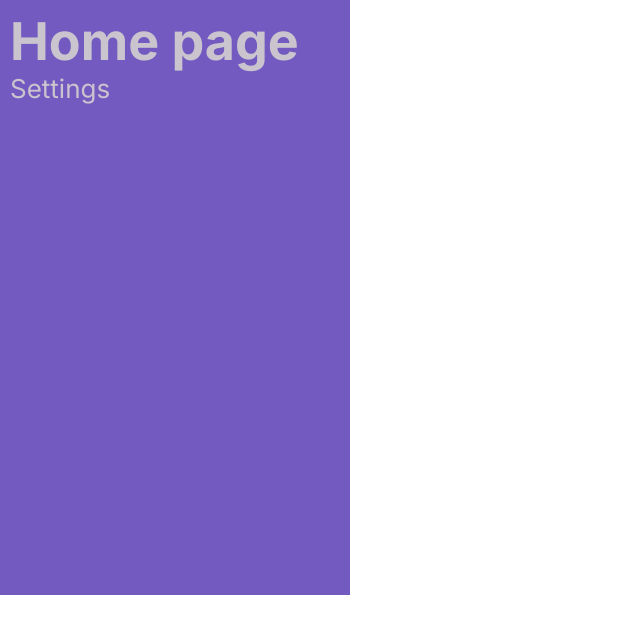
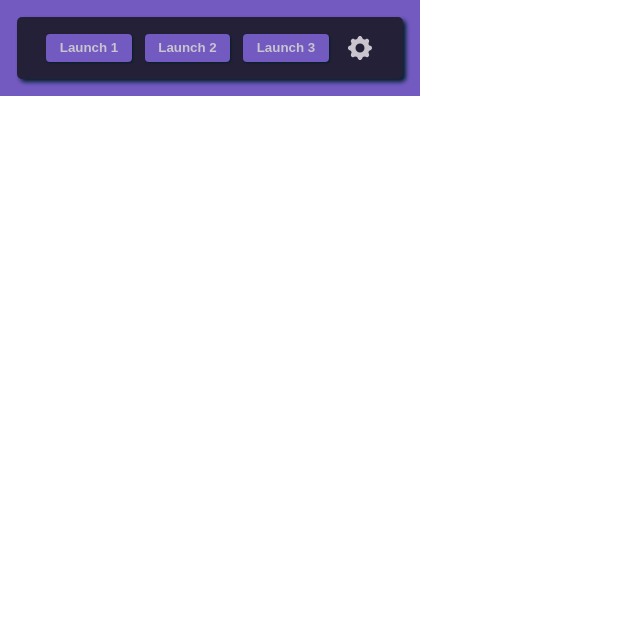
Before and after one commit to sandypockets/fast-tabs, a React (Create React App) app: page / in a window 1280 px wide. Shown: the top 634 px of the page, without its empty margins (0-640 px from the left). Built offline with nearby package versions, Linux system fonts and the light colour scheme.

Commit message:
Set basic styling, functionality

```diff
--- a/src/App.js
+++ b/src/App.js
@@ -1,7 +1,6 @@
 import { useState } from "react";
 import './main.css';
 import Home from "./components/Home";
-import ButtonSettings from "./components/ButtonSettings";
 import Settings from "./components/Settings";
 
 function App() {
@@ -40,14 +39,6 @@
           setState={setState}
         />
       }
-      {page === '1' &&
-        <ButtonSettings
-          buttonId={'1'}
-          changePage={changePage}
-          state={state}
-          setState={setState}
-        />
-      }
     </div>
   );
 }
--- a/src/components/ButtonSettings.jsx
+++ /dev/null
@@ -1,7 +0,0 @@
-export default function ButtonSettings({ buttonId }) {
-  return (
-    <>
-      Button Settings
-    </>
-  )
-}
--- /dev/null
+++ b/src/components/FastTabButtons.jsx
@@ -0,0 +1,12 @@
+import SettingsIcon from "./SettingsIcon";
+
+export default function FastTabButtons({ changePage }) {
+  return (
+    <div className="card flex-center">
+      <button>Launch 1</button>
+      <button>Launch 2</button>
+      <button>Launch 3</button>
+      <SettingsIcon changePage={changePage} />
+    </div>
+  )
+}
--- a/src/components/Home.jsx
+++ b/src/components/Home.jsx
@@ -1,8 +1,9 @@
+import FastTabButtons from "./FastTabButtons";
+
 export default function Home({ changePage }) {
   return (
     <>
-      <h1 className="get-started">Home page</h1>
-      <a onClick={() => changePage('settings')}>Settings</a>
+      <FastTabButtons changePage={changePage} />
     </>
   )
 }
--- /dev/null
+++ b/src/components/LinkGroup.jsx
@@ -0,0 +1,13 @@
+export default function LinkGroup({ group, groupNum }) {
+  return (
+    <div className="urlForms card">
+      <h3 className="linkGroupTitle cardTitle">Link group {groupNum}</h3>
+      {group.map((item, index) => (
+        <div key={index} className="urlForm">
+          <label className={item.className}>{item.label}</label>
+          <input className={item.inputClassName} type={item.type} value={item.value} checked={item.checked} onChange={item.onChangeFunction} />
+        </div>
+      ))}
+    </div>
+  )
+}
--- /dev/null
+++ b/src/components/PageButtons.jsx
@@ -0,0 +1,18 @@
+export default function PageButtons({ subPage, setSubPage }) {
+
+  const handleClick = (destination) => {
+    if (subPage === destination) {
+      setSubPage('groups')
+    } else {
+      setSubPage(destination)
+    }
+  }
+
+  return (
+    <div className="card flex-center">
+      <button onClick={() => handleClick('groupOne')}>Edit Group 1</button>
+      <button onClick={() => handleClick('groupTwo')}>Edit Group 2</button>
+      <button onClick={() => handleClick('groupThree')}>Edit Group 3</button>
+    </div>
+  )
+}
--- a/src/components/Settings.jsx
+++ b/src/components/Settings.jsx
@@ -1,6 +1,9 @@
-import { useEffect } from "react";
+import { useEffect, useState } from "react";
+import LinkGroup from "./LinkGroup";
+import PageButtons from "./PageButtons";
 
-export default function Settings({ setPage, state, setState }) {
+export default function Settings({ changePage, state, setState }) {
+  const [subPage, setSubPage] = useState('groups')
 
   useEffect(() => {
     chrome.storage.local.get(['urls'], function(result) {
@@ -50,7 +53,9 @@
         }
       }
     });
+    setSubPage('groups')
   }
+
 
   const formGroups = {
     groupOne: [
@@ -152,40 +157,26 @@
     <>
       <div className="container">
         <div>
-          <div className="urlForms card">
-            <h3 className="linkGroupTitle cardTitle">Link group 1</h3>
-            {formGroups.groupOne.map((item, index) => (
-              <div key={index} className="urlForm">
-                <label className={item.className}>{item.label}</label>
-                <input className={item.inputClassName} type={item.type} value={item.value} checked={item.checked} onChange={item.onChangeFunction} />
-              </div>
-            ))}
-          </div>
-
-          <div className="urlForms card">
-            <h3 className="linkGroupTitle cardTitle">Link group 2</h3>
-            {formGroups.groupTwo.map((item, index) => (
-              <div key={index} className="urlForm">
-                <label className={item.className}>{item.label}</label>
-                <input className={item.inputClassName} type={item.type} value={item.value} checked={item.checked} onChange={item.onChangeFunction} />
-              </div>
-            ))}
-          </div>
-
-          <div className="urlForms card">
-            <h3 className="linkGroupTitle cardTitle">Link group 3</h3>
-            {formGroups.groupThree.map((item, index) => (
-              <div key={index} className="urlForm">
-                <label className={item.className}>{item.label}</label>
-                <input className={item.inputClassName} type={item.type} value={item.value} checked={item.checked} onChange={item.onChangeFunction} />
-              </div>
-            ))}
-          </div>
-          <div className="saveUrlsContainer">
+          <PageButtons subPage={subPage} setSubPage={setSubPage} />
+          {subPage === 'groupOne' &&
+            <LinkGroup groupNum={'1'} group={formGroups.groupOne} />
+          }
+          {subPage === 'groupTwo' &&
+            <LinkGroup groupNum={'2'} group={formGroups.groupTwo} />
+          }
+          {subPage === 'groupThree' &&
+            <LinkGroup groupNum={'3'} group={formGroups.groupThree} />
+          }
+          <div className="saveUrlsContainer card">
             <button className="saveUrls" onClick={handleSubmit}>Save</button>
+            <button onClick={() => {
+              changePage('home')
+            }}>
+              Back
+            </button>
           </div>
         </div>
-        <a onClick={() => setPage('home')}>Back</a>
+
       </div>
     </>
   )
--- /dev/null
+++ b/src/components/SettingsIcon.jsx
@@ -0,0 +1,9 @@
+export default function SettingsIcon({ changePage }) {
+  return (
+    <svg xmlns="http://www.w3.org/2000/svg" className="settingsIcon" viewBox="0 0 20 20" onClick={() => changePage('settings')}>
+      <path fill-rule="evenodd"
+            d="M11.49 3.17c-.38-1.56-2.6-1.56-2.98 0a1.532 1.532 0 01-2.286.948c-1.372-.836-2.942.734-2.106 2.106.54.886.061 2.042-.947 2.287-1.561.379-1.561 2.6 0 2.978a1.532 1.532 0 01.947 2.287c-.836 1.372.734 2.942 2.106 2.106a1.532 1.532 0 012.287.947c.379 1.561 2.6 1.561 2.978 0a1.533 1.533 0 012.287-.947c1.372.836 2.942-.734 2.106-2.106a1.533 1.533 0 01.947-2.287c1.561-.379 1.561-2.6 0-2.978a1.532 1.532 0 01-.947-2.287c.836-1.372-.734-2.942-2.106-2.106a1.532 1.532 0 01-2.287-.947zM10 13a3 3 0 100-6 3 3 0 000 6z"
+            clip-rule="evenodd"/>
+    </svg>
+  )
+}
--- a/src/main.css
+++ b/src/main.css
@@ -9,8 +9,7 @@
     --transitionDurationFast: 50ms;
 }
 .app {
-    width: 330px;
-    height: 575px;
+    width: 400px;
     background-color: var(--primaryColor);
     font-size: calc(10px + 2vmin);
     color: var(--primaryAccent);
@@ -32,6 +31,9 @@
 }
 h1 {
     margin: 0;
+}
+a.nav {
+    font-size: 16px;
 }
 h1.title {
     color: var(--secondaryAccent);
@@ -87,6 +89,12 @@
     height: 1em;
     width: 1em;
     margin-left: -6px;
+}
+svg.settingsIcon {
+    height: 30px;
+    width: 30px;
+    padding: 6px 5px 0 10px;
+    fill: var(--secondaryAccent);
 }
 .card {
     background-color: var(--secondaryColor);
@@ -162,7 +170,7 @@
     color: var(--secondaryColor);
 }
 button.saveUrls:hover {
-    background-color: var(--secondaryColor);
+    background-color: var(--primaryColor);
     color: var(--secondaryAccent);
 }
 h3.linkGroupTitle {
```
Also changed, not shown: src/components/Button.jsx (deleted, +0 -7 lines).
